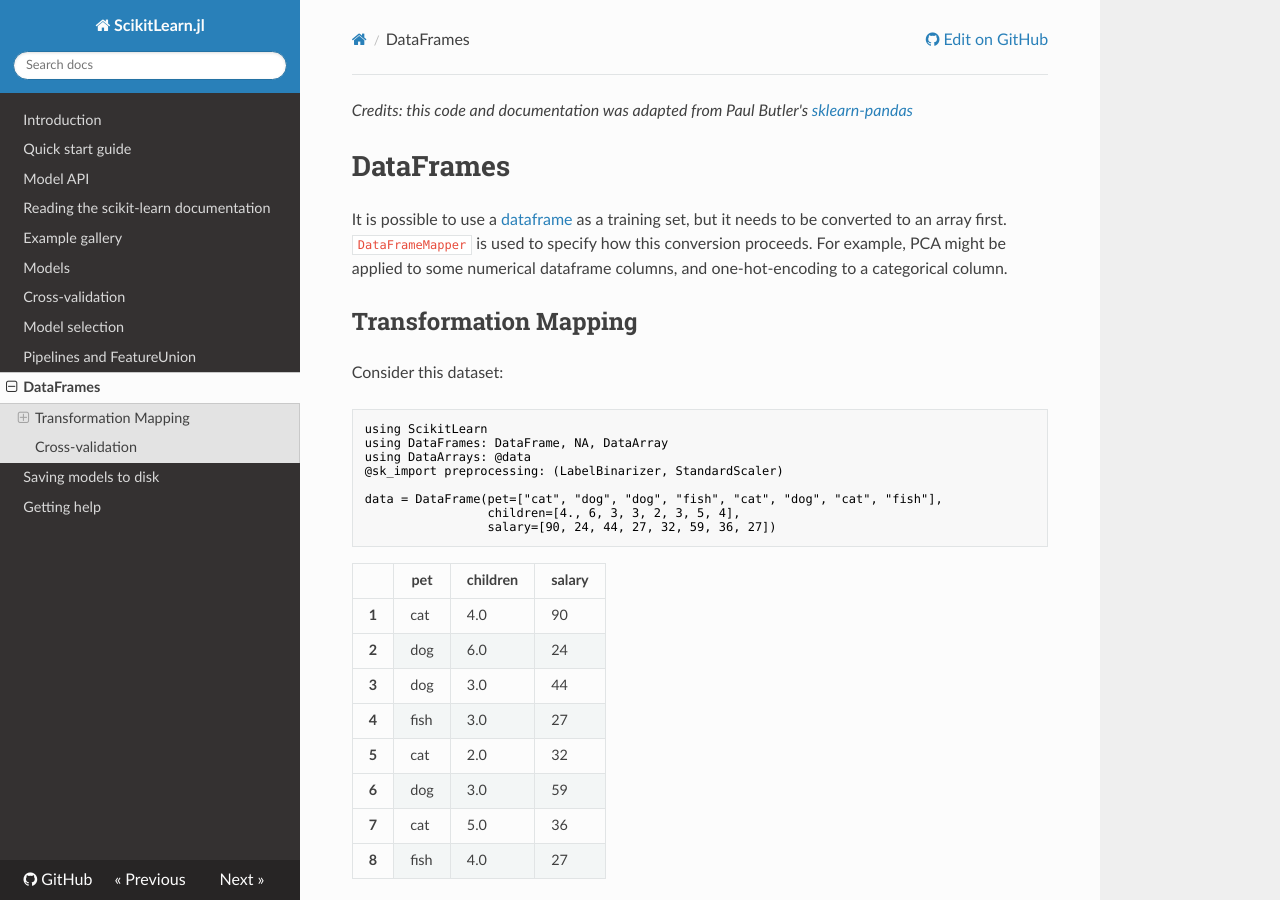
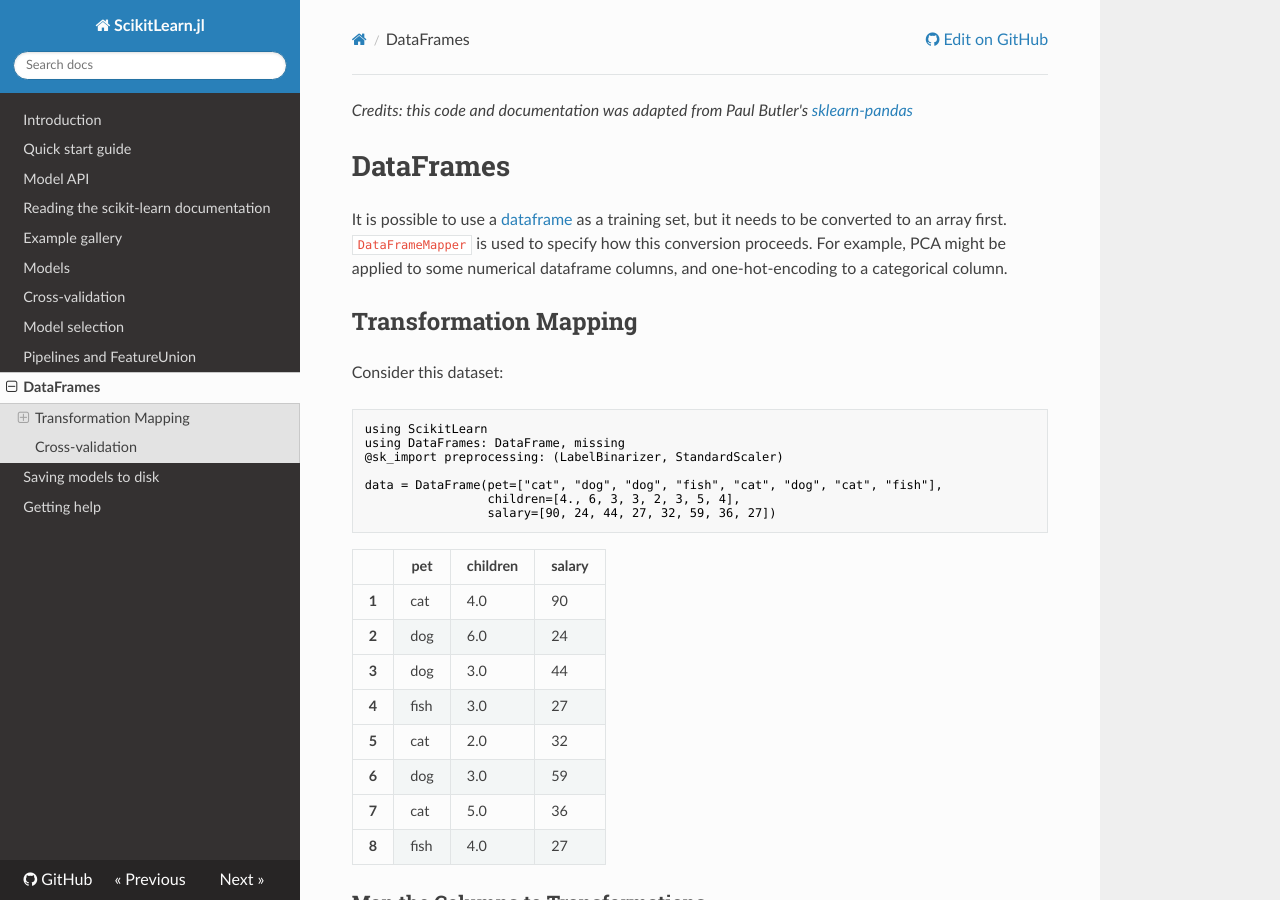
Before and after one commit to cstjean/ScikitLearn.jl, an MkDocs documentation site: the page built from docs/dataframes.md, in a window 1280 px wide and 900 px high. Built offline with MkDocs 1.6.1, drawn with Linux system fonts in a browser that asks for light colours; nearby versions of some CDN libraries; old or Windows-style settings are respelled for this version of MkDocs; some of the changed text lies outside the part shown.

Commit message:
Update docs for DataFrames 0.11

````diff
--- a/docs/dataframes.md
+++ b/docs/dataframes.md
@@ -11,8 +11,7 @@
 
 ```julia
 using ScikitLearn
-using DataFrames: DataFrame, NA, DataArray
-using DataArrays: @data
+using DataFrames: DataFrame, missing
 @sk_import preprocessing: (LabelBinarizer, StandardScaler)
 
 data = DataFrame(pet=["cat", "dog", "dog", "fish", "cat", "dog", "cat", "fish"],
@@ -124,8 +123,8 @@
 ```julia
 @sk_import preprocessing: (Imputer, StandardScaler)
 mapper3 = DataFrameMapper([([:age], [Imputer(),
-                                     StandardScaler()])]; NA2NaN=true)
-data_3 = DataFrame(age= @data([1, NA, 3]))
+                                     StandardScaler()])]; missing2NaN=true)
+data_3 = DataFrame(age= [1, missing, 3])
 fit_transform!(mapper3, data_3)
 ```
 
````
